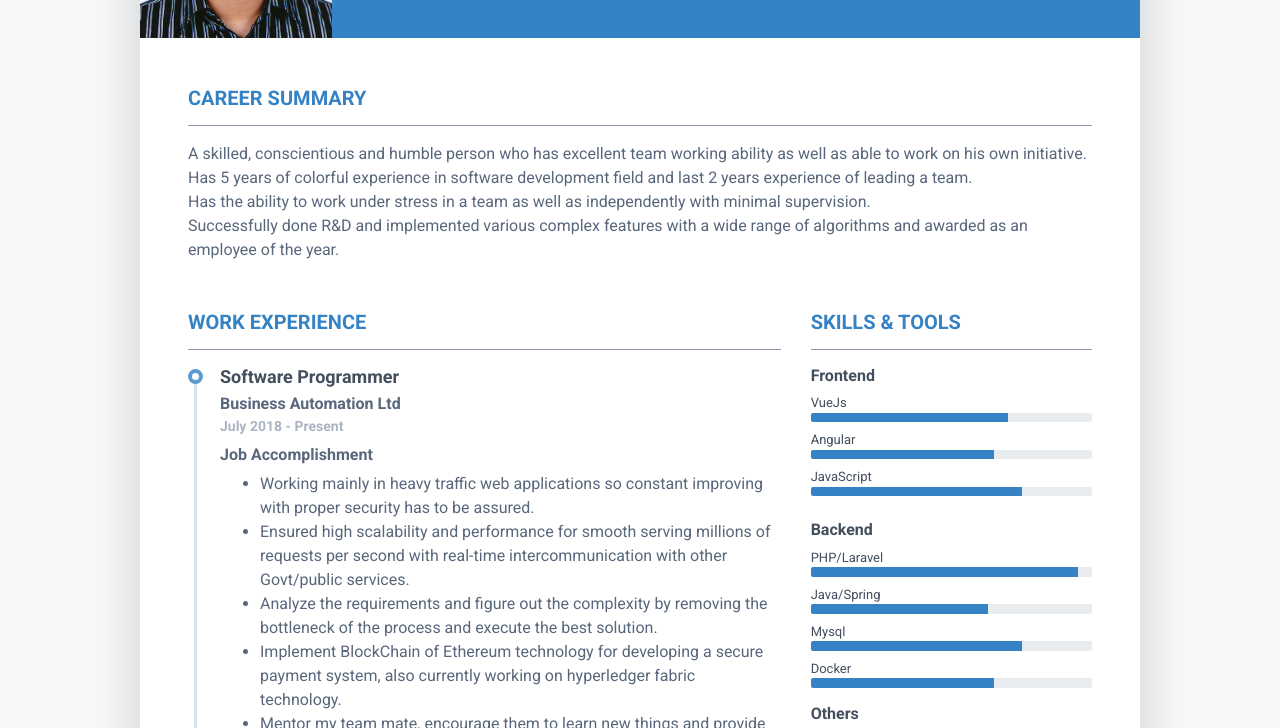
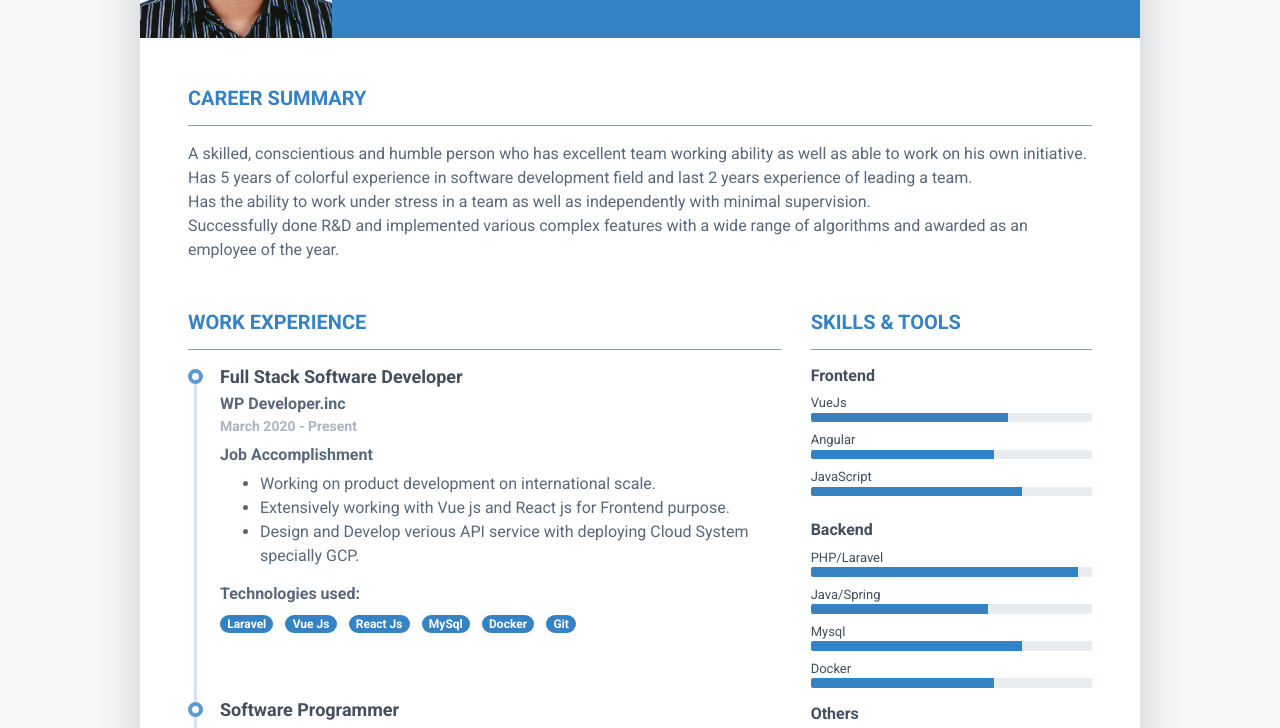
Before and after one commit to mehedithedue/mehedithedue.github.io, a plain HTML site: page index.html in a window 1280 px wide. Shown: the part 212-940 px from the top of the page. Drawn offline with Linux system fonts and the light colour scheme.

Commit message:
change current job location

```diff
--- a/index.html
+++ b/index.html
@@ -69,6 +69,37 @@
 						    <h2 class="resume-section-title text-uppercase font-weight-bold pb-3 mb-3">Work Experience</h2>
 						    <div class="resume-section-content">
 							    <div class="resume-timeline position-relative">
+									<article class="resume-timeline-item position-relative pb-5">
+
+									    <div class="resume-timeline-item-header mb-2">
+										    <div class="d-flex flex-column flex-md-row">
+										        <h3 class="resume-position-title font-weight-bold mb-1">Full Stack Software Developer</h3>
+											</div><!--//row-->
+											<div class="d-flex flex-column flex-md-row">
+													<div class="font-weight-bold">WP Developer.inc</div>
+												</div><!--//row-->
+
+										    <div class="resume-position-time"><b>March 2020 - Present</b></div>
+									    </div><!--//resume-timeline-item-header-->
+									    <div class="resume-timeline-item-desc">
+										    <h4 class="resume-timeline-item-desc-heading font-weight-bold">Job Accomplishment</h4>
+										    <ul>
+											    <li>Working on product development on international scale.</li>
+												<li>Extensively working with Vue js and React js for Frontend purpose.</li>
+												<li>Design and Develop verious API service with deploying Cloud System specially GCP.</li>
+										    </ul>
+										    <h4 class="resume-timeline-item-desc-heading font-weight-bold">Technologies used:</h4>
+										    <ul class="list-inline">
+											    <li class="list-inline-item"><span class="badge badge-primary badge-pill">Laravel</span></li>
+											    <li class="list-inline-item"><span class="badge badge-primary badge-pill">Vue Js</span></li>
+											    <li class="list-inline-item"><span class="badge badge-primary badge-pill">React Js</span></li>
+											    <li class="list-inline-item"><span class="badge badge-primary badge-pill">MySql</span></li>
+											    <li class="list-inline-item"><span class="badge badge-primary badge-pill">Docker</span></li>
+											    <li class="list-inline-item"><span class="badge badge-primary badge-pill">Git</span></li>
+										    </ul>
+									    </div><!--//resume-timeline-item-desc-->
+
+								    </article><!--//resume-timeline-item-->
 								    <article class="resume-timeline-item position-relative pb-5">
 
 									    <div class="resume-timeline-item-header mb-2">
@@ -79,7 +110,7 @@
 													<div class="font-weight-bold">Business Automation Ltd</div>
 												</div><!--//row-->
 
-										    <div class="resume-position-time"><b>July 2018 - Present</b></div>
+										    <div class="resume-position-time"><b>July 2018 - March 2020</b></div>
 									    </div><!--//resume-timeline-item-header-->
 									    <div class="resume-timeline-item-desc">
 										    <h4 class="resume-timeline-item-desc-heading font-weight-bold">Job Accomplishment</h4>
@@ -98,7 +129,7 @@
 											    <li class="list-inline-item"><span class="badge badge-primary badge-pill">MySql</span></li>
 											    <li class="list-inline-item"><span class="badge badge-primary badge-pill">MongoDB</span></li>
 											    <li class="list-inline-item"><span class="badge badge-primary badge-pill">Docker</span></li>
-											    <li class="list-inline-item"><span class="badge badge-primary badge-pill">Git</span></li>
+											    <li class="list-inline-item"><span class="badge badge-primary badge-pill">Bitbucket</span></li>
 										    </ul>
 									    </div><!--//resume-timeline-item-desc-->
 
```
